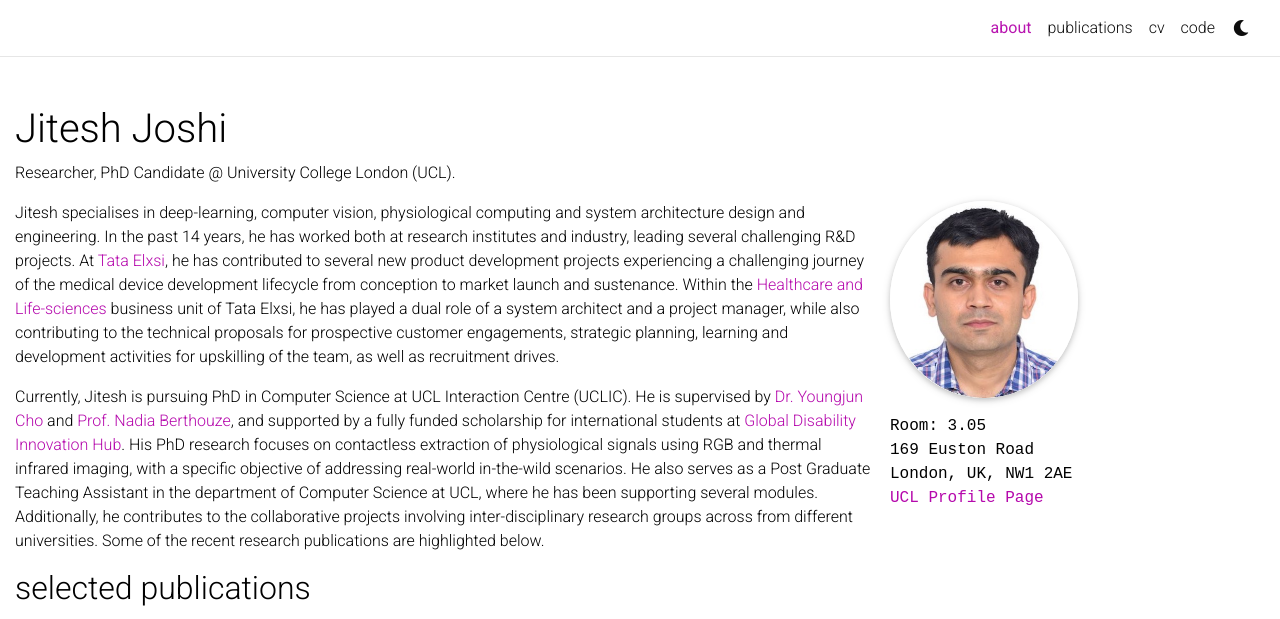
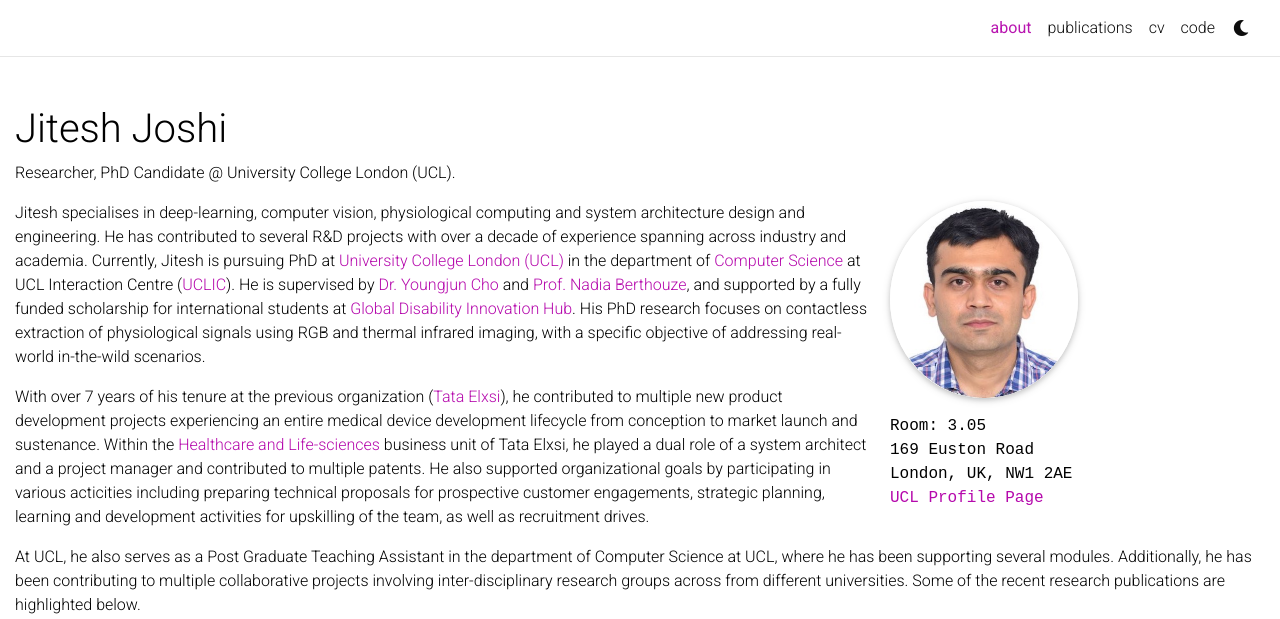
Before and after one commit to jnj256/jnj256.github.io, a Jekyll site: the page built from _pages/about.md, in a window 1280 px wide and 973 px high, cut to the strip 0-619 px from the top of the window. Built offline with Jekyll 4.4.1, drawn with Linux system fonts in a browser that asks for light colours; full-size pictures stand in for the smaller copies a plugin makes; comment, search, counter and statistics services are not loaded; a style sheet for code colours, icons or effects is not loaded.

Commit message:
Updated about page

```diff
--- a/_pages/about.md
+++ b/_pages/about.md
@@ -20,9 +20,11 @@
 social: true  # includes social icons at the bottom of the page
 ---
 
-Jitesh specialises in deep-learning, computer vision, physiological computing and system architecture design and engineering. In the past 14 years, he has worked both at research institutes and industry, leading several challenging R&D projects. At [Tata Elxsi](https://www.tataelxsi.com/), he has contributed to several new product development projects experiencing a challenging journey of the medical device development lifecycle from conception to market launch and sustenance. Within the [Healthcare and Life-sciences](https://www.tataelxsi.com/industries/healthcare-and-life-sciences) business unit of Tata Elxsi, he has played a dual role of a system architect and a project manager, while also contributing to the technical proposals for prospective customer engagements, strategic planning, learning and development activities for upskilling of the team, as well as recruitment drives.
+Jitesh specialises in deep-learning, computer vision, physiological computing and system architecture design and engineering. He has contributed to several R&D projects with over a decade of experience spanning across industry and academia. Currently, Jitesh is pursuing PhD at [University College London (UCL)](https://www.ucl.ac.uk/) in the department of [Computer Science](https://www.ucl.ac.uk/computer-science/) at UCL Interaction Centre ([UCLIC](https://www.ucl.ac.uk/uclic)). He is supervised by [Dr. Youngjun Cho](https://profiles.ucl.ac.uk/54637-youngjun-cho) and [Prof. Nadia Berthouze](https://profiles.ucl.ac.uk/3849-nadia-berthouze), and supported by a fully funded scholarship for international students at [Global Disability Innovation Hub](https://www.disabilityinnovation.com/). His PhD research focuses on contactless extraction of physiological signals using RGB and thermal infrared imaging, with a specific objective of addressing real-world in-the-wild scenarios.
 
-Currently, Jitesh is pursuing PhD in Computer Science at UCL Interaction Centre (UCLIC). He is supervised by [Dr. Youngjun Cho](https://profiles.ucl.ac.uk/54637-youngjun-cho) and [Prof. Nadia Berthouze](https://profiles.ucl.ac.uk/3849-nadia-berthouze), and supported by a fully funded scholarship for international students at [Global Disability Innovation Hub](https://www.disabilityinnovation.com/). His PhD research focuses on contactless extraction of physiological signals using RGB and thermal infrared imaging, with a specific objective of addressing real-world in-the-wild scenarios. He also serves as a Post Graduate Teaching Assistant in the department of Computer Science at UCL, where he has been supporting several modules. Additionally, he contributes to the collaborative projects involving inter-disciplinary research groups across from different universities. Some of the recent research publications are highlighted below.
+With over 7 years of his tenure at the previous organization ([Tata Elxsi](https://www.tataelxsi.com/)), he contributed to multiple new product development projects experiencing an entire medical device development lifecycle from conception to market launch and sustenance. Within the [Healthcare and Life-sciences](https://www.tataelxsi.com/industries/healthcare-and-life-sciences) business unit of Tata Elxsi, he played a dual role of a system architect and a project manager and contributed to multiple patents. He also supported organizational goals by participating in various acticities including preparing technical proposals for prospective customer engagements, strategic planning, learning and development activities for upskilling of the team, as well as recruitment drives.
+
+At UCL, he also serves as a Post Graduate Teaching Assistant in the department of Computer Science at UCL, where he has been supporting several modules. Additionally, he has been contributing to multiple collaborative projects involving inter-disciplinary research groups across from different universities. Some of the recent research publications are highlighted below.
 
 <!-- He also serves as a Solution Architect (consultant) at [Tata Elxsi](https://www.tataelxsi.com/) in the Healthcare and Life Science Business Unit where he offers support for various research and engineering projects. -->
 
```
